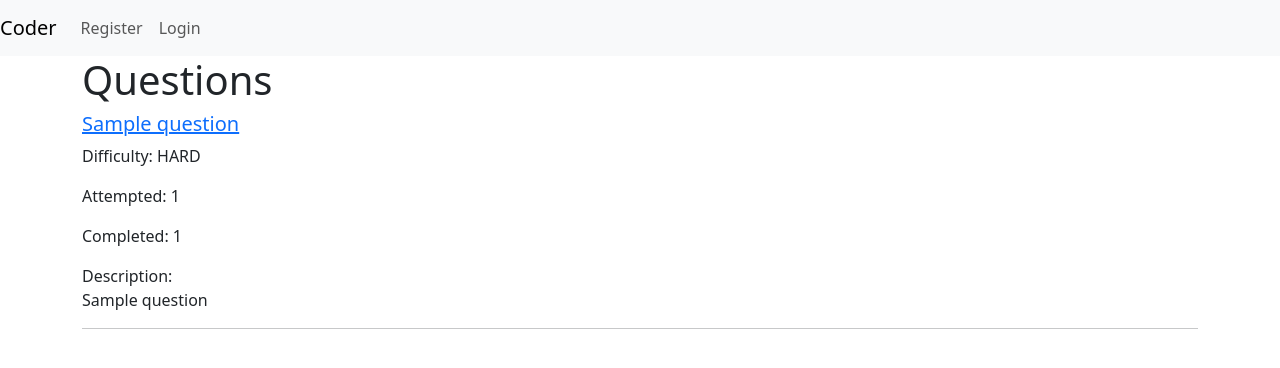
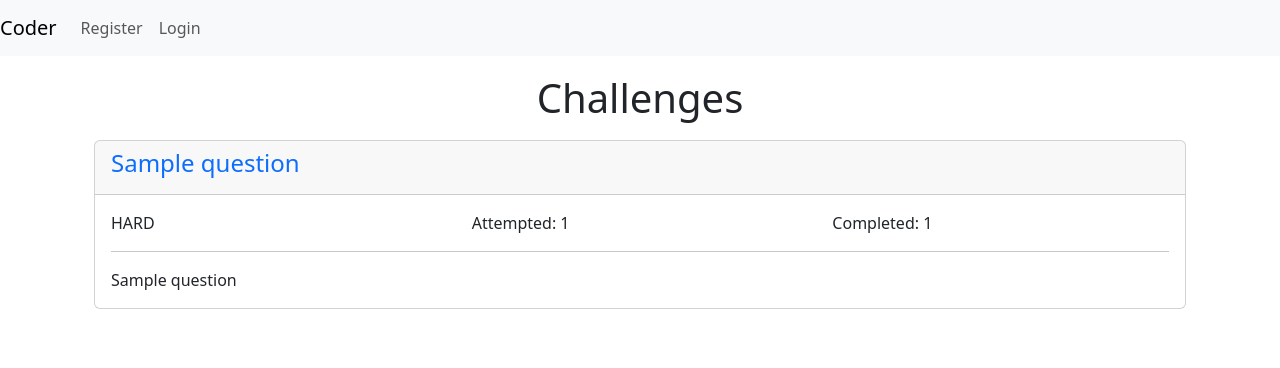
Before and after one commit to Vipul-Cariappa/coder, a Django app: page /questions_list/ in a window 1280 px wide. Shown: the top 368 px of the page. Run offline with Django 4.2, Linux system fonts and the light colour scheme; tables that the repository leaves empty hold one stand-in row (values such as "Sample post").

Commit message:
design of question list view and answer list view

```diff
--- a/challenges/templates/challenge/questions_list.html
+++ b/challenges/templates/challenge/questions_list.html
@@ -1,19 +1,34 @@
 {% extends "base.html" %}
 {% load static %}
 {% block content %}
-    <h1>Questions</h1>
+    <h1 style="margin: 18px; text-align: center">Challenges</h1>
     {% for i in questions %}
-        <a href="{% url 'challenge:question_view' i.id %}">
-            <h5>{{ i.title }}</h5>
-        </a>
-        <p>Difficulty: {{ i.difficulty }}</p>
-        <p>Attempted: {{ i.users_attempted.all.count }}</p>
-        <p>Completed: {{ i.users_completed.all.count }}</p>
-        <p>
-            Description:
-            <br />
-            {{ i.questionHTML|safe }}
-        </p>
-        <hr />
+        <div class="card" style="margin: 12px">
+            <div class="card-header">
+                <div class="row justify-content-between">
+                    <div class="col">
+                        <a href="{% url 'challenge:question_view' i.id %}"
+                           style="text-decoration:none">
+                            <h4 class="card-title">{{ i.title }}</h4>
+                        </a>
+                    </div>
+
+                    {% comment %} FIXME <div class="col align-self-end">
+                        By <a href="{% url 'user:profile' i.created_by.pk %}" style="text-decoration:none">
+                        <img src="{{ i.created_by.userprofile.picture.url }}" alt="" style="width: 30px; height: 30px; object-fit: contain; margin-left: 10px; margin-right: 10px">
+                    {{ i.created_by }}</a>
+                    </div> {% endcomment %}
+                </div>
+            </div>
+            <div class="card-body">
+                <div class="row">
+                    <div class="col">{{ i.difficulty }}</div>
+                    <div class="col">Attempted: {{ i.users_attempted.all.count }}</div>
+                    <div class="col">Completed: {{ i.users_completed.all.count }}</div>
+                </div>
+                <hr>
+                {{ i.questionHTML|safe }}
+            </div>
+        </div>
     {% endfor %}
 {% endblock content %}
--- a/templates/base.html
+++ b/templates/base.html
@@ -35,6 +35,7 @@
       {% endif %}
       {% block content %}
       {% endblock content %}
+      <br>
     </main>
     <!-- Bootstrap Stuff -->
     <script src="https://cdn.jsdelivr.net/npm/@popperjs/core@2.11.8/dist/umd/popper.min.js"
```
Also changed, not shown: challenges/templates/challenge/answers_list.html (+53 -6 lines).
